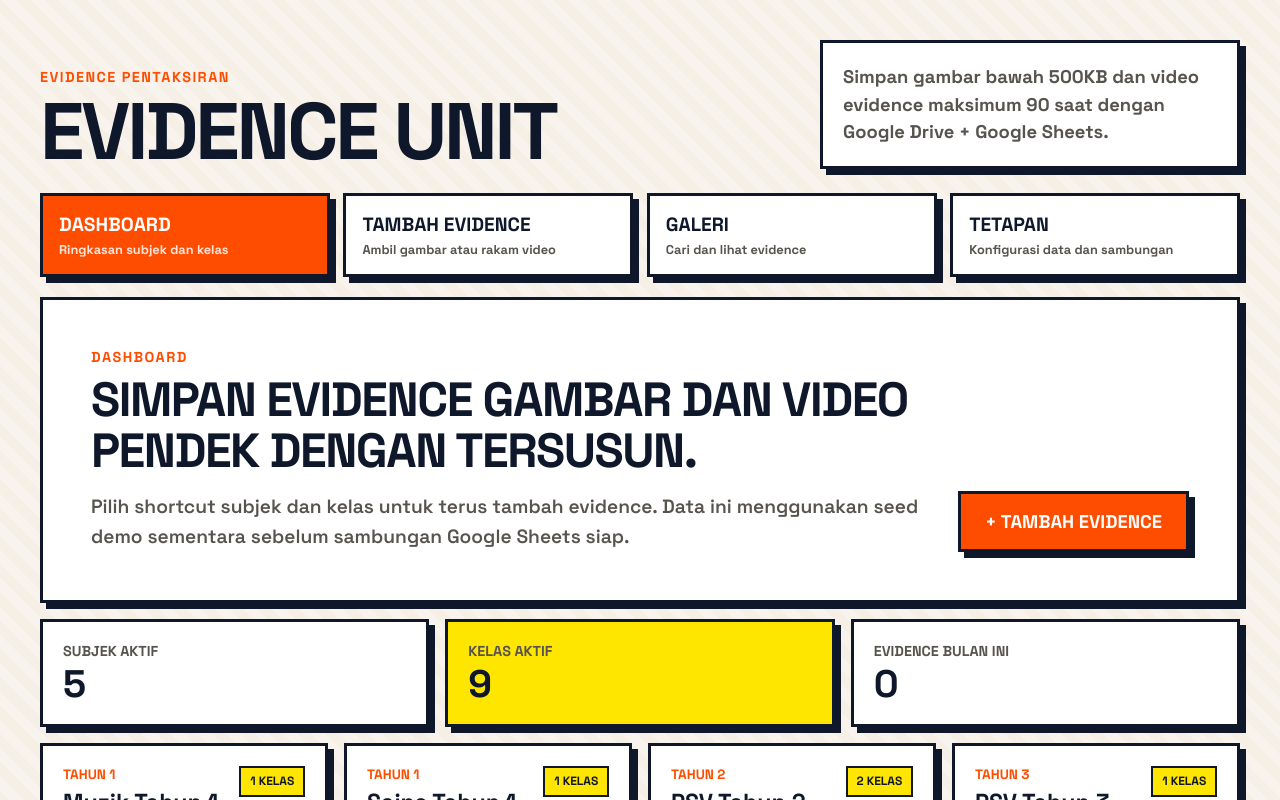
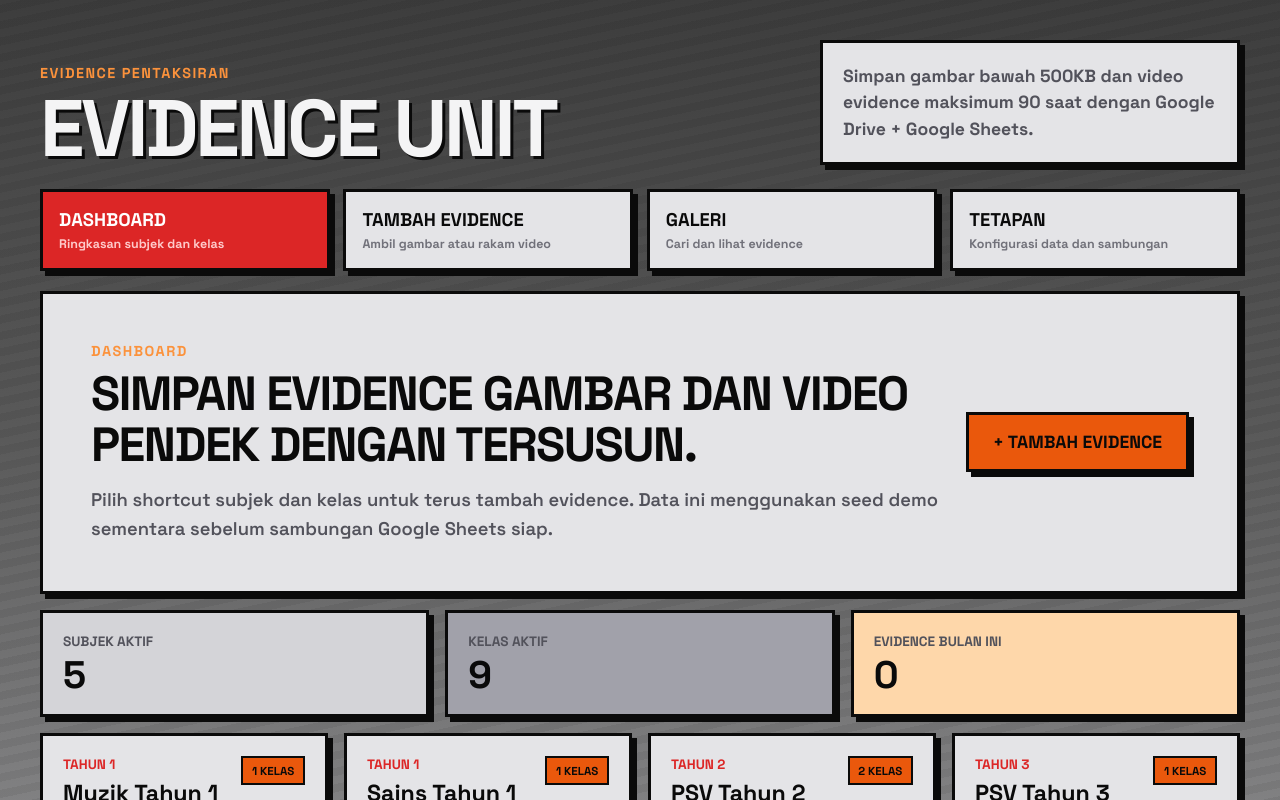
Before and after one commit to adminskmkj/evidence-capture, a React (Vite) app: page / in a window 1280 px wide. Shown: the top 800 px of the page. Built offline with nearby package versions, Linux system fonts and the light colour scheme; no server answers.

Commit message:
chore: connect live apps script + test upload flow

```diff
--- a/index.html
+++ b/index.html
@@ -5,9 +5,12 @@
     <meta name="viewport" content="width=device-width, initial-scale=1.0" />
     <meta name="description" content="Evidence Pentaksiran Web App" />
     <title>Evidence Pentaksiran</title>
-    <link rel="preconnect" href="https://fonts.googleapis.com">
-    <link rel="preconnect" href="https://fonts.gstatic.com" crossorigin>
-    <link href="https://fonts.googleapis.com/css2?family=Space+Grotesk:wght@400;600;700;800&display=swap" rel="stylesheet">
+    <link rel="preconnect" href="https://fonts.googleapis.com" />
+    <link rel="preconnect" href="https://fonts.gstatic.com" crossorigin />
+    <link
+      href="https://fonts.googleapis.com/css2?family=Space+Grotesk:wght@400;600;700;800&display=swap"
+      rel="stylesheet"
+    />
   </head>
   <body>
     <div id="root"></div>
--- a/src/styles.css
+++ b/src/styles.css
@@ -1,14 +1,20 @@
 :root {
-  --bg: #f5efe6;
-  --fg: #0f172a;
-  --accent: #ff4d00;
-  --accent-text: #ffffff;
-  --card: #ffffff;
-  --card-alt: #ffe600;
-  --border: #0f172a;
-  --muted: #57534e;
-  --shadow: 6px 6px 0 #0f172a;
-  --shadow-hover: 8px 8px 0 #0f172a;
+  --bg: #5a5a5a;
+  --bg-deep: #3d3d3d;
+  --fg: #0a0a0a;
+  --fg-on-dark: #f4f4f5;
+  --muted: #52525b;
+  --grey-light: #d4d4d8;
+  --grey-mid: #71717a;
+  --card: #e4e4e7;
+  --card-alt: #a1a1aa;
+  --red: #dc2626;
+  --red-dark: #991b1b;
+  --orange: #ea580c;
+  --orange-bright: #fb923c;
+  --border: #0a0a0a;
+  --shadow: 5px 5px 0 #0a0a0a;
+  --shadow-hover: 7px 7px 0 #0a0a0a;
 
   color: var(--fg);
   background: var(--bg);
@@ -43,7 +49,7 @@ button {
 }
 
 :focus-visible {
-  outline: 4px solid var(--accent);
+  outline: 4px solid var(--orange);
   outline-offset: 3px;
 }
 
@@ -51,13 +57,13 @@ button {
   min-height: 100vh;
   background:
     repeating-linear-gradient(
-      45deg,
-      rgba(255, 255, 255, 0.25),
-      rgba(255, 255, 255, 0.25) 10px,
-      transparent 10px,
-      transparent 20px
+      -12deg,
+      rgba(0, 0, 0, 0.06),
+      rgba(0, 0, 0, 0.06) 8px,
+      transparent 8px,
+      transparent 16px
     ),
-    var(--bg);
+    linear-gradient(180deg, var(--bg-deep) 0%, var(--bg) 28%, var(--grey-light) 100%);
 }
 
 .app-header {
@@ -72,11 +78,12 @@ button {
 
 .app-header h1 {
   margin: 0;
-  color: var(--fg);
+  color: var(--fg-on-dark);
   font-size: clamp(2.5rem, 8vw, 5rem);
   font-weight: 800;
   line-height: 0.92;
   letter-spacing: -0.04em;
+  text-shadow: 3px 3px 0 var(--border);
   text-transform: uppercase;
 }
 
@@ -87,7 +94,7 @@ button {
   background: var(--card);
   box-shadow: var(--shadow);
   color: var(--muted);
-  font-size: clamp(1rem, 2vw, 1.15rem);
+  font-size: clamp(1rem, 2vw, 1.1rem);
   font-weight: 700;
   line-height: 1.5;
   padding: 1.25rem;
@@ -95,7 +102,7 @@ button {
 
 .eyebrow {
   margin: 0 0 0.6rem;
-  color: var(--accent);
+  color: var(--orange-bright);
   font-size: 0.9rem;
   font-weight: 800;
   letter-spacing: 0.1em;
@@ -138,26 +145,26 @@ button {
 }
 
 .nav-tab[aria-current="page"] {
-  background: var(--accent);
+  background: var(--red);
   box-shadow: var(--shadow);
-  color: var(--accent-text);
+  color: #ffffff;
 }
 
 .nav-tab span {
-  font-size: clamp(1rem, 2vw, 1.2rem);
+  font-size: clamp(1rem, 2vw, 1.15rem);
   font-weight: 800;
   text-transform: uppercase;
 }
 
 .nav-tab small {
-  color: var(--muted);
-  font-size: 0.8rem;
+  color: var(--grey-mid);
+  font-size: 0.78rem;
   font-weight: 700;
   line-height: 1.2;
 }
 
 .nav-tab[aria-current="page"] small {
-  color: rgba(255, 255, 255, 0.85);
+  color: #fecaca;
 }
 
 .app-content {
@@ -170,7 +177,7 @@ button {
   width: min(1200px, calc(100% - 2rem));
   margin: 0 auto;
   padding: 0 0 1.5rem;
-  color: var(--muted);
+  color: var(--fg-on-dark);
   font-size: 0.85rem;
   font-weight: 700;
   text-align: center;
@@ -180,7 +187,10 @@ button {
 .dashboard-hero,
 .placeholder-panel,
 .stat-card,
-.subject-card {
+.subject-card,
+.capture-panel,
+.form-group,
+.evidence-card {
   border: 3px solid var(--border);
   background: var(--card);
   box-shadow: var(--shadow);
@@ -195,7 +205,8 @@ button {
 }
 
 .dashboard-hero h2,
-.placeholder-panel h2 {
+.placeholder-panel h2,
+.form-header h2 {
   margin: 0;
   color: var(--fg);
   font-size: clamp(1.7rem, 5vw, 3rem);
@@ -209,21 +220,21 @@ button {
 .placeholder-panel p {
   margin: 1rem 0 0;
   color: var(--muted);
-  font-size: clamp(1rem, 2vw, 1.2rem);
+  font-size: clamp(1rem, 2vw, 1.15rem);
   font-weight: 600;
   line-height: 1.55;
 }
 
 .primary-action {
-  align-self: end;
   border: 3px solid var(--border);
   border-radius: 0;
-  background: var(--accent);
+  background: var(--orange);
   box-shadow: var(--shadow);
-  color: var(--accent-text);
+  color: #0a0a0a;
   cursor: pointer;
-  font-size: 1.15rem;
+  font-size: 1.1rem;
   font-weight: 800;
+  min-height: 52px;
   padding: 1rem 1.5rem;
   text-transform: uppercase;
   transition:
@@ -233,6 +244,7 @@ button {
 
 .primary-action:hover,
 .primary-action:focus-visible {
+  background: var(--orange-bright);
   box-shadow: var(--shadow-hover);
   transform: translate(-2px, -2px);
 }
@@ -252,7 +264,7 @@ button {
 
 .stat-card span {
   color: var(--muted);
-  font-size: 0.9rem;
+  font-size: 0.85rem;
   font-weight: 800;
   text-transform: uppercase;
 }
@@ -264,8 +276,16 @@ button {
   line-height: 1;
 }
 
-.stat-card:nth-child(even) {
+.stat-card:nth-child(1) {
+  background: var(--grey-light);
+}
+
+.stat-card:nth-child(2) {
   background: var(--card-alt);
+}
+
+.stat-card:nth-child(3) {
+  background: #fed7aa;
 }
 
 .subject-grid {
@@ -289,9 +309,9 @@ button {
 
 .subject-card__header > span {
   border: 2px solid var(--border);
-  background: var(--card-alt);
+  background: var(--orange);
   color: var(--fg);
-  font-size: 0.75rem;
+  font-size: 0.72rem;
   font-weight: 800;
   padding: 0.35rem 0.55rem;
   text-transform: uppercase;
@@ -299,7 +319,7 @@ button {
 
 .subject-year {
   margin: 0 0 0.3rem;
-  color: var(--accent);
+  color: var(--red);
   font-size: 0.85rem;
   font-weight: 800;
   text-transform: uppercase;
@@ -322,7 +342,7 @@ button {
 
 .subject-card li {
   border: 2px solid var(--border);
-  background: var(--bg);
+  background: var(--grey-light);
   padding: 0;
 }
 
@@ -338,13 +358,12 @@ button {
   cursor: pointer;
   padding: 0.85rem;
   text-align: left;
-  transition: transform 100ms ease;
+  transition: background 100ms ease;
 }
 
 .class-shortcut:hover,
 .class-shortcut:focus-visible {
   background: #ffffff;
-  transform: translate(3px, 3px);
 }
 
 .class-shortcut span {
@@ -352,16 +371,13 @@ button {
 }
 
 .class-shortcut small {
-  color: var(--muted);
+  color: var(--grey-mid);
   font-size: 0.75rem;
   font-weight: 700;
 }
 
 .placeholder-panel {
   padding: clamp(1.5rem, 4vw, 3rem);
-}
-
-.placeholder-panel {
   border-style: dashed;
 }
 
@@ -369,7 +385,7 @@ button {
   display: inline-block;
   margin-top: 1rem;
   border: 2px solid var(--border);
-  background: var(--card-alt);
+  background: var(--orange-bright);
   color: var(--fg);
   font-weight: 800;
   padding: 0.6rem 0.9rem;
@@ -379,23 +395,12 @@ button {
   margin-bottom: 1.25rem;
 }
 
-.form-header h2 {
-  margin: 0;
-  color: var(--fg);
-  font-size: clamp(1.5rem, 4vw, 2.4rem);
-  font-weight: 800;
-  text-transform: uppercase;
-}
-
 .evidence-form {
   display: grid;
   gap: 1.25rem;
 }
 
 .form-group {
-  border: 3px solid var(--border);
-  background: var(--card);
-  box-shadow: var(--shadow);
   margin: 0;
   padding: 1.25rem;
 }
@@ -420,12 +425,14 @@ button {
 
 .form-chip {
   border: 2px solid var(--border);
-  background: var(--bg);
+  border-radius: 0;
+  background: var(--grey-light);
   color: var(--fg);
   cursor: pointer;
   font-size: 0.9rem;
   font-weight: 700;
-  padding: 0.6rem 1rem;
+  min-height: 44px;
+  padding: 0.55rem 1rem;
   transition:
     background 100ms ease,
     transform 100ms ease;
@@ -437,12 +444,13 @@ button {
 }
 
 .form-chip--active {
-  background: var(--accent);
-  color: var(--accent-text);
+  background: var(--red);
+  color: #ffffff;
 }
 
 .form-chip--small {
   font-size: 0.75rem;
+  min-height: 36px;
   padding: 0.35rem 0.65rem;
 }
 
@@ -452,7 +460,8 @@ button {
   width: 100%;
   margin-top: 0.75rem;
   border: 2px solid var(--border);
-  background: var(--bg);
+  border-radius: 0;
+  background: #ffffff;
   color: var(--fg);
   font-size: 1.05rem;
   font-weight: 700;
@@ -462,7 +471,7 @@ button {
 
 .form-input:focus,
 .form-textarea:focus {
-  border-color: var(--accent);
+  border-color: var(--orange);
   outline: none;
 }
 
@@ -478,11 +487,12 @@ button {
   box-shadow: none;
   cursor: not-allowed;
   opacity: 0.5;
+  transform: none;
 }
 
 .form-hint {
   margin: 0;
-  color: var(--muted);
+  color: var(--grey-mid);
   font-size: 0.85rem;
   font-weight: 700;
 }
@@ -494,11 +504,11 @@ button {
 }
 
 .evidence-card {
-  border: 3px solid var(--border);
-  background: var(--card);
-  box-shadow: var(--shadow);
   cursor: pointer;
-  transition: transform 100ms ease, box-shadow 100ms ease;
+  padding: 0;
+  transition:
+    transform 100ms ease,
+    box-shadow 100ms ease;
 }
 
 .evidence-card:hover,
@@ -513,7 +523,7 @@ button {
   height: 140px;
   border-bottom: 2px solid var(--border);
   object-fit: cover;
-  background: var(--bg);
+  background: var(--bg-deep);
 }
 
 .evidence-thumb--video {
@@ -521,6 +531,7 @@ button {
   align-items: center;
   justify-content: center;
   font-size: 2rem;
+  color: var(--fg-on-dark);
 }
 
 .evidence-card__body {
@@ -534,7 +545,7 @@ button {
 }
 
 .evidence-card__body small {
-  color: var(--muted);
+  color: var(--grey-mid);
   font-size: 0.8rem;
   font-weight: 700;
 }
@@ -547,7 +558,7 @@ button {
 }
 
 .evidence-meta dt {
-  color: var(--muted);
+  color: var(--grey-mid);
   font-weight: 800;
 }
 
@@ -557,7 +568,8 @@ button {
 }
 
 .evidence-meta a {
-  color: var(--accent);
+  color: var(--red);
+  font-weight: 800;
 }
 
 .capture-panel h3 {
@@ -573,9 +585,6 @@ button {
 }
 
 .capture-panel {
-  border: 3px solid var(--border);
-  background: var(--card);
-  box-shadow: var(--shadow);
   display: flex;
   flex-direction: column;
   gap: 1rem;
@@ -586,8 +595,8 @@ button {
   display: block;
   width: 100%;
   max-height: 420px;
-  border: 2px solid var(--border);
-  background: #0f172a;
+  border: 3px solid var(--border);
+  background: var(--bg-deep);
   object-fit: contain;
 }
 
@@ -595,7 +604,7 @@ button {
   display: block;
   max-width: 100%;
   max-height: 400px;
-  border: 2px solid var(--border);
+  border: 3px solid var(--border);
   object-fit: contain;
 }
 
@@ -614,20 +623,20 @@ button {
 }
 
 .capture-warning {
+  border: 2px solid var(--border);
+  background: var(--orange-bright);
+  font-weight: 800;
   padding: 0.75rem;
-  border: 2px solid var(--border);
-  background: var(--card-alt);
-  font-weight: 800;
 }
 
 .capture-loading,
 .capture-error {
   font-weight: 800;
-  color: var(--muted);
+  color: var(--grey-mid);
 }
 
 .capture-error {
-  color: var(--accent);
+  color: var(--red);
 }
 
 .recording-indicator {
@@ -641,13 +650,18 @@ button {
   width: 14px;
   height: 14px;
   border-radius: 50%;
-  background: #ff0000;
+  background: var(--red);
   animation: pulse-rec 1s ease-in-out infinite;
 }
 
 @keyframes pulse-rec {
-  0%, 100% { opacity: 1; }
-  50% { opacity: 0.3; }
+  0%,
+  100% {
+    opacity: 1;
+  }
+  50% {
+    opacity: 0.3;
+  }
 }
 
 .recording-indicator strong {
```
Also changed, not shown: src/components/Layout.tsx (line endings or trailing spaces).
